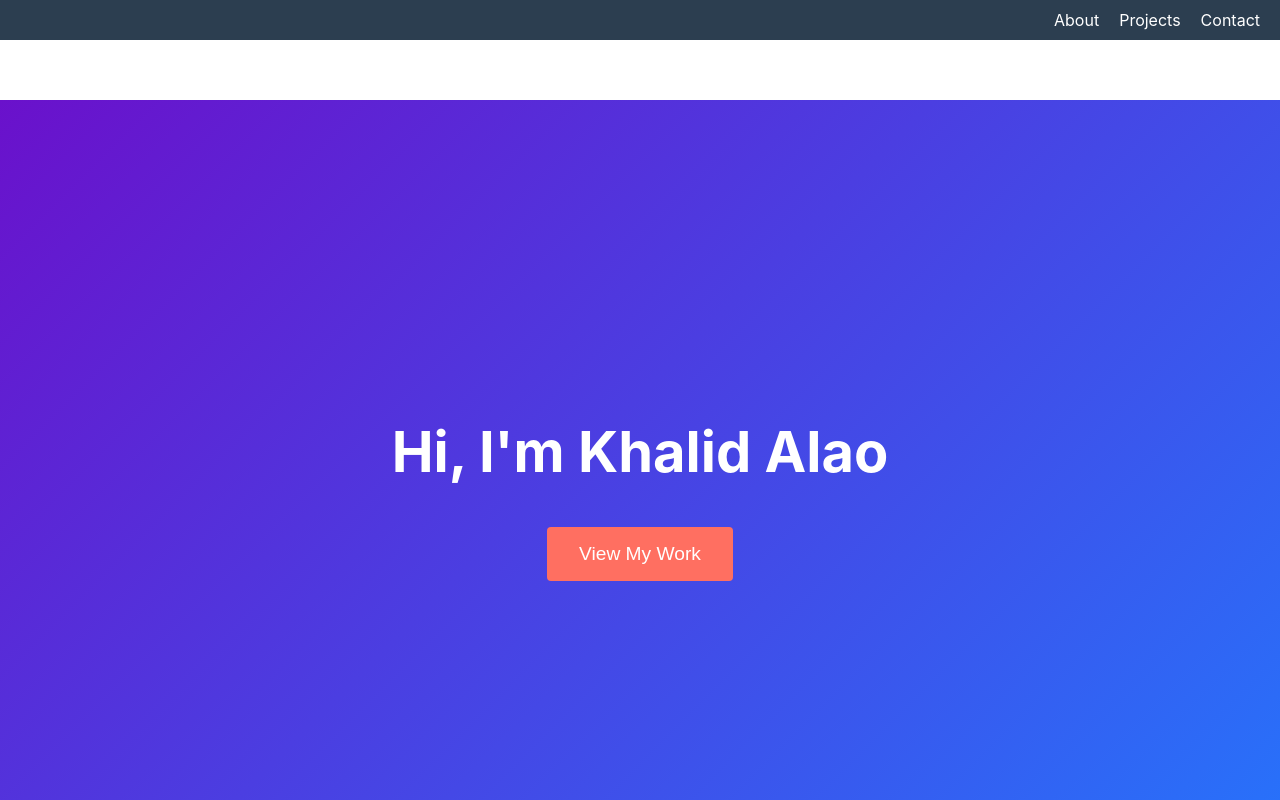
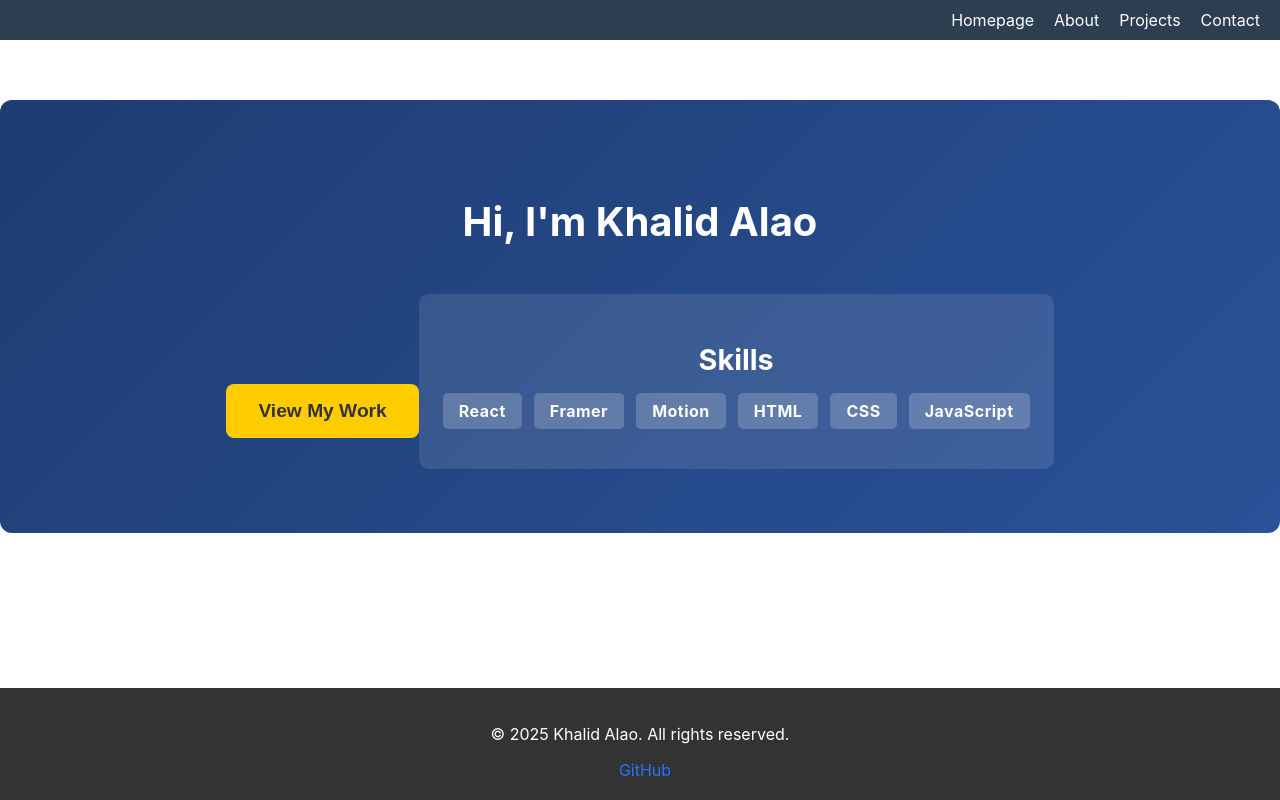
Before and after one commit to KhalidAlao/updated-portfolio, a React (Create React App) app: page / in a window 1280 px wide. Shown: the top 800 px of the page. Built offline with nearby package versions, Linux system fonts and the light colour scheme.

Commit message:
Add a skills section and update links

```diff
--- a/src/Components/Header/Header.js
+++ b/src/Components/Header/Header.js
@@ -1,13 +1,15 @@
 import React from 'react';
+import { Link } from 'react-router-dom';
 import styles from './Header.module.css';
 
 const Header = () => {
   return (
     <header className={styles.header}>
       <nav className={styles.nav}>
-        <a href="#about">About</a>
-        <a href="#projects">Projects</a>
-        <a href="#contact">Contact</a>
+        <Link to="/">Homepage</Link>
+        <Link to="/about">About</Link>
+        <Link to="/projects">Projects</Link>
+        <Link to="/contact">Contact</Link>
       </nav>
     </header>
   );
--- a/src/Components/Hero/Hero.js
+++ b/src/Components/Hero/Hero.js
@@ -1,11 +1,36 @@
 import React from 'react';
 import styles from './Hero.module.css';
+import ProjectData from '../ProjectData/ProjectData';
+
+const extractSkills = (projects) => {
+  const skillSet = new Set();
+  projects.forEach((project) => {
+    const words = project.description.split(/\W+/);
+    words.forEach((word) => {
+      if (["React", "JavaScript", "HTML", "CSS", "Framer", "Motion"].includes(word)) {
+        skillSet.add(word);
+      }
+    });
+  });
+  return Array.from(skillSet);
+};
 
 const Hero = () => {
+  const skills = extractSkills(ProjectData);
+
   return (
-    <section className={styles.hero}>
+    <section className={styles.hero} id="hero">
       <h1 className={styles.title}>Hi, I'm Khalid Alao</h1>
       <button className={styles.button}>View My Work</button>
+
+      <div className={styles.skills}>
+        <h2>Skills</h2>
+        <ul>
+          {skills.map((skill) => (
+            <li key={skill}>{skill}</li>
+          ))}
+        </ul>
+      </div>
     </section>
   );
 };
--- a/src/Components/Hero/Hero.module.css
+++ b/src/Components/Hero/Hero.module.css
@@ -1,41 +1,70 @@
 .hero {
-    background: linear-gradient(135deg, #6a11cb, #2575fc);
+    text-align: center;
+    padding: 4rem 2rem;
+    background: linear-gradient(135deg, #1e3c72, #2a5298);
     color: white;
-    padding: 2rem 1rem;
-    text-align: center;
-    min-height: 100vh;
-    display: flex;
-    flex-direction: column;
-    justify-content: center;
-    align-items: center;
-    margin: 0;
-    box-sizing: border-box;
+    border-radius: 12px;
   }
 
   .title {
-    font-size: clamp(2rem, 5vw, 3.5rem);
-    margin: 0 0 1.5rem 0;
-    line-height: 1.2;
-    font-weight: 700;
+    font-size: 2.5rem;
+    font-weight: bold;
+    margin-bottom: 1rem;
   }
 
   .button {
-    background-color: #ff6f61;
+    background-color: #ffcc00;
+    color: #333;
+    padding: 0.8rem 1.5rem;
+    font-size: 1rem;
+    font-weight: bold;
     border: none;
-    padding: 0.8rem 1.5rem;
-    color: white;
-    font-size: 1.1rem;
+    border-radius: 8px;
     cursor: pointer;
-    border-radius: 4px;
-    transition: transform 0.2s ease, background-color 0.3s ease;
-    text-decoration: none;
-    display: inline-block;
-    margin-top: 1rem;
+    transition: all 0.3s ease-in-out;
   }
 
   .button:hover {
-    background-color: #e65a50;
-    transform: translateY(-2px);
+    background-color: #ffdb4d;
+    transform: scale(1.05);
+  }
+
+  /* Skills Section */
+  .skills {
+    margin-top: 2rem;
+    padding: 1.5rem;
+    background: rgba(255, 255, 255, 0.1);
+    border-radius: 10px;
+    display: inline-block;
+  }
+
+  .skills h2 {
+    font-size: 1.8rem;
+    margin-bottom: 1rem;
+  }
+
+  .skills ul {
+    list-style: none;
+    padding: 0;
+    display: flex;
+    flex-wrap: wrap;
+    justify-content: center;
+    gap: 0.75rem;
+  }
+
+  .skills li {
+    background: rgba(255, 255, 255, 0.2);
+    padding: 0.5rem 1rem;
+    border-radius: 5px;
+    font-size: 1rem;
+    font-weight: bold;
+    letter-spacing: 0.5px;
+    transition: all 0.3s ease-in-out;
+  }
+
+  .skills li:hover {
+    background: rgba(255, 255, 255, 0.3);
+    transform: translateY(-3px);
   }
 
 /* Mobile-first media queries */
```
Lines whose indentation alone changed are shown as unchanged.
